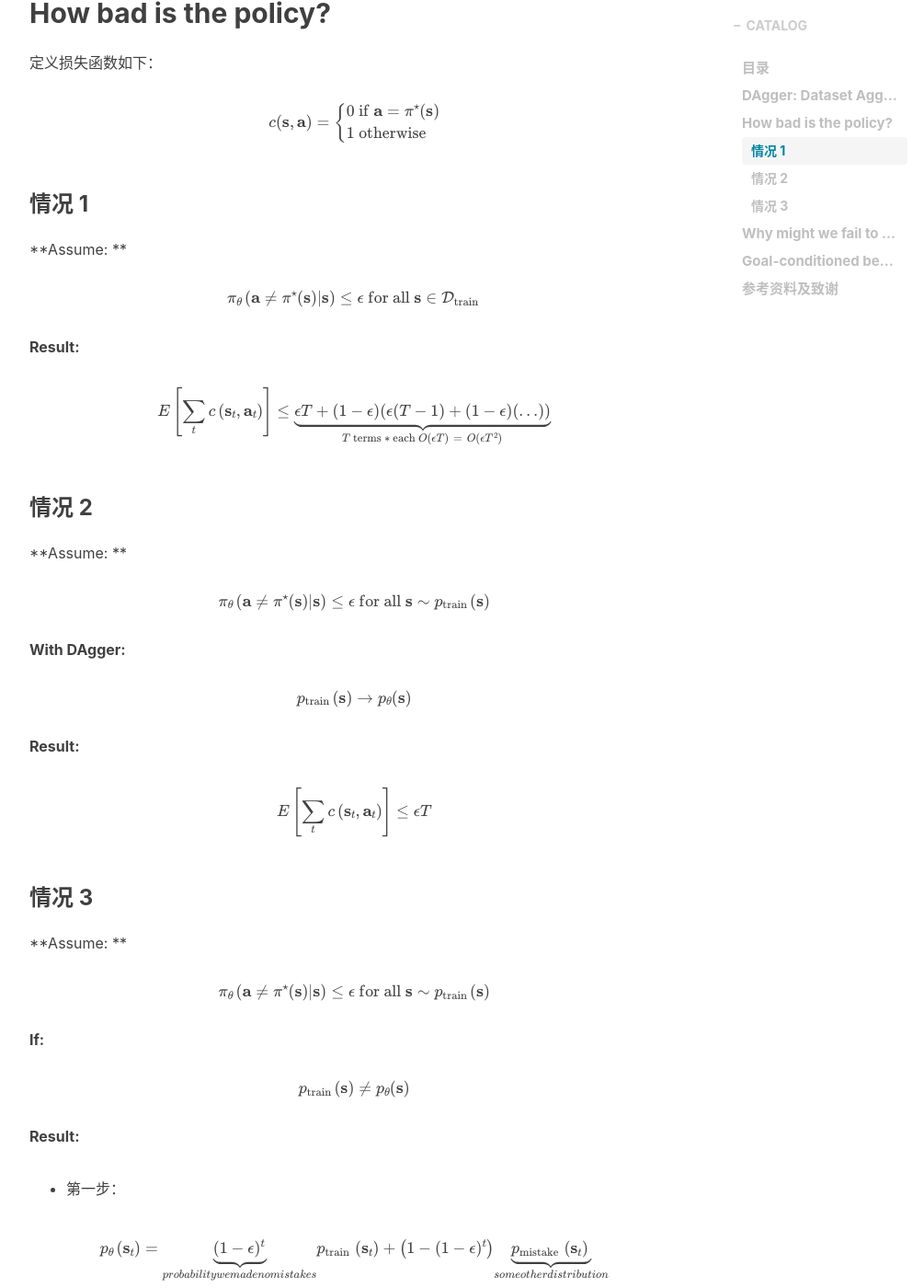
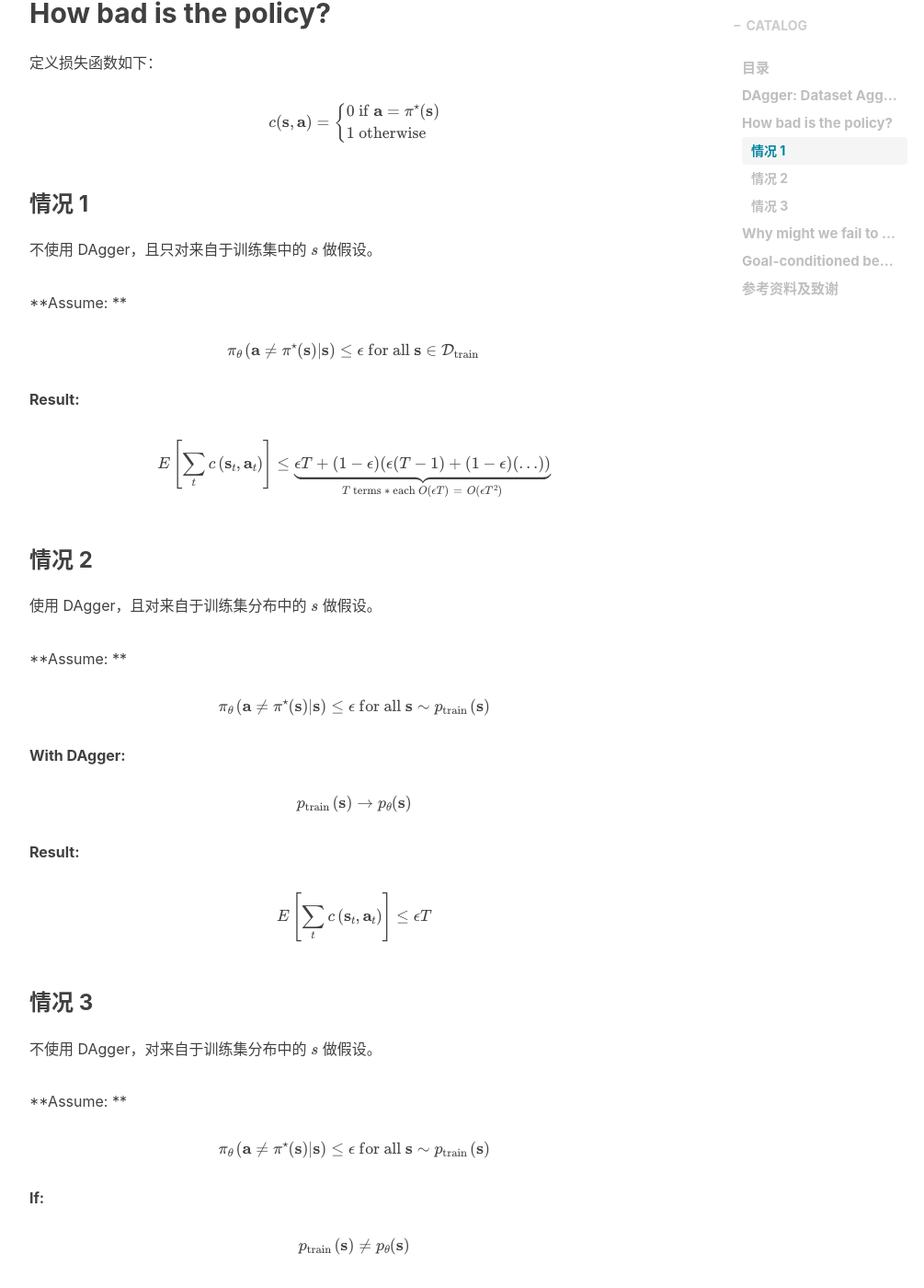
Before and after one commit to liushunyu/blog, a Jekyll site: the page built from _posts/2020-04-13-强化学习思考（4）模仿学习和监督学习.md, in a window 1280 px wide and 1400 px high, scrolled down 1456 px. Shown: the whole window at 92% size, without its empty margins (233-1238 px from the left). Built offline with Jekyll 4.4.1, drawn with Linux system fonts in a browser that asks for light colours; nearby versions of some CDN libraries; formulas are drawn with MathJax 3; comment, search, counter and statistics services are not loaded.

Commit message:
Update 2020-04-13-强化学习思考（4）模仿学习和监督学习.md

```diff
--- a/_posts/2020-04-13-强化学习思考（4）模仿学习和监督学习.md
+++ b/_posts/2020-04-13-强化学习思考（4）模仿学习和监督学习.md
@@ -60,7 +60,7 @@ $$
 
 ### 情况 1
 
-
+不使用 DAgger，且只对来自于训练集中的 $s$ 做假设。
 
 **Assume: **
 
@@ -84,7 +84,7 @@ $$
 
 ### 情况 2
 
-
+使用 DAgger，且对来自于训练集分布中的 $s$ 做假设。
 
 **Assume: **
 
@@ -115,7 +115,7 @@ $$
 
 ### 情况 3
 
-
+不使用 DAgger，对来自于训练集分布中的 $s$ 做假设。
 
 **Assume: **
 
```
